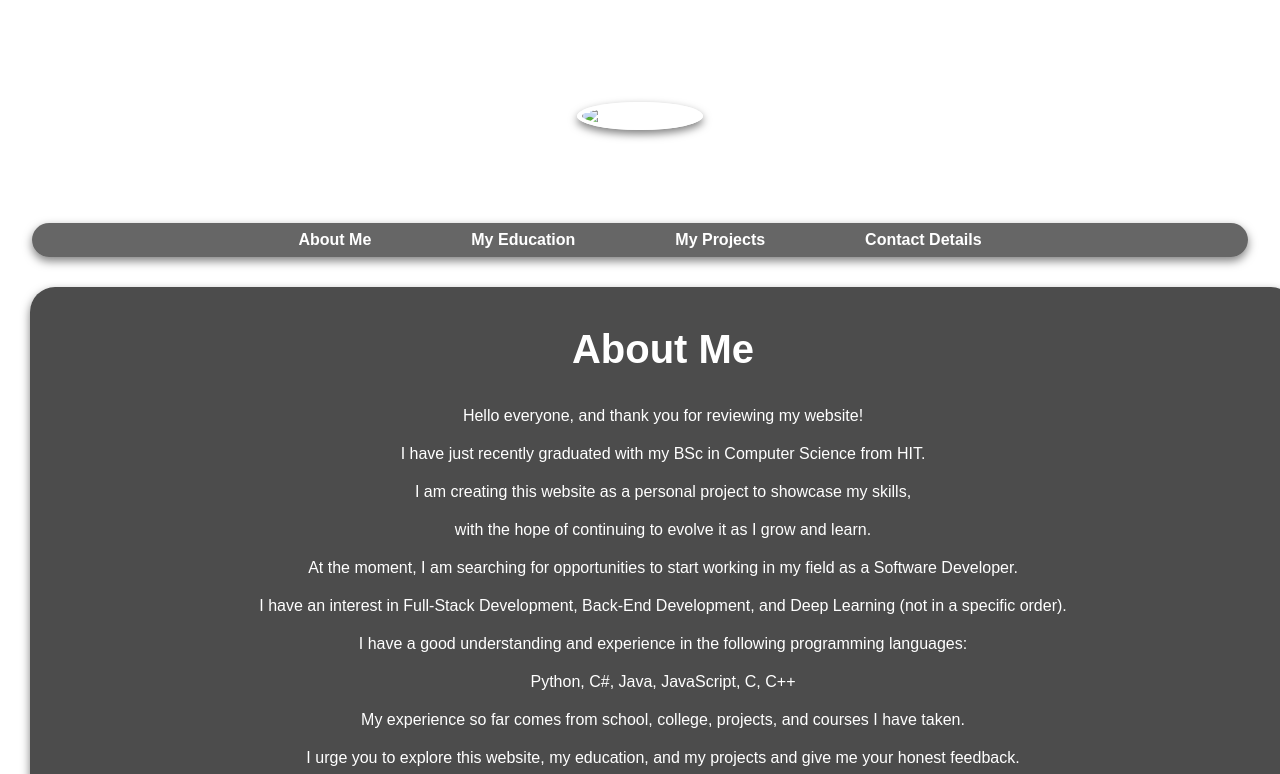
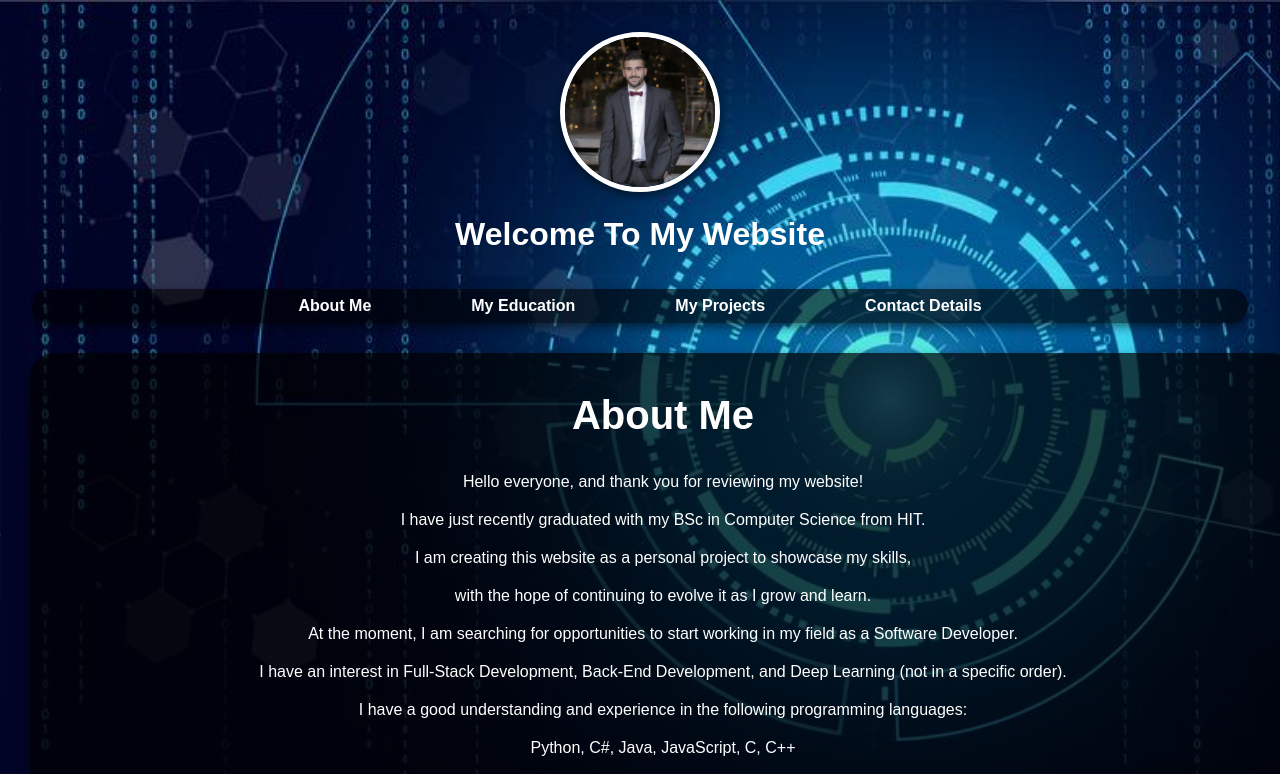
Before and after one commit to zafrany29/My_Web_Site, a plain HTML site: page index.html in a window 1280 px wide. Shown: the top 774 px of the page. Drawn offline with Linux system fonts and the light colour scheme; the site is published under a folder, as on GitHub Pages, so addresses that start at the root find nothing.

Commit message:
Update index.html

```diff
--- a/index.html
+++ b/index.html
@@ -9,7 +9,7 @@
             font-family: Arial, sans-serif;
             margin: 0;
             padding: 0;
-            background-image: url('/images/BGphoto.jpg');
+            background-image: url('images/BGphoto.jpg');
             background-size: cover;
             background-position: center;
             background-attachment: fixed;
@@ -81,14 +81,14 @@
 </head>
 <body>
     <header>
-        <img src="/images/profile.jpg" alt="Profile Picture" class="profile-image">
+        <img src="images/profile.jpg" alt="Profile Picture" class="profile-image">
         <h1>Welcome To My Website</h1>
     </header>
 
     <nav>
         <a href="#about-me">About Me</a>
         <a href="#my-education">My Education</a>
-        <a href="/MyProjects">My Projects</a>
+        <a href="MyProjects.html">My Projects</a>
         <a href="#contact-details">Contact Details</a>
     </nav>
 
```
